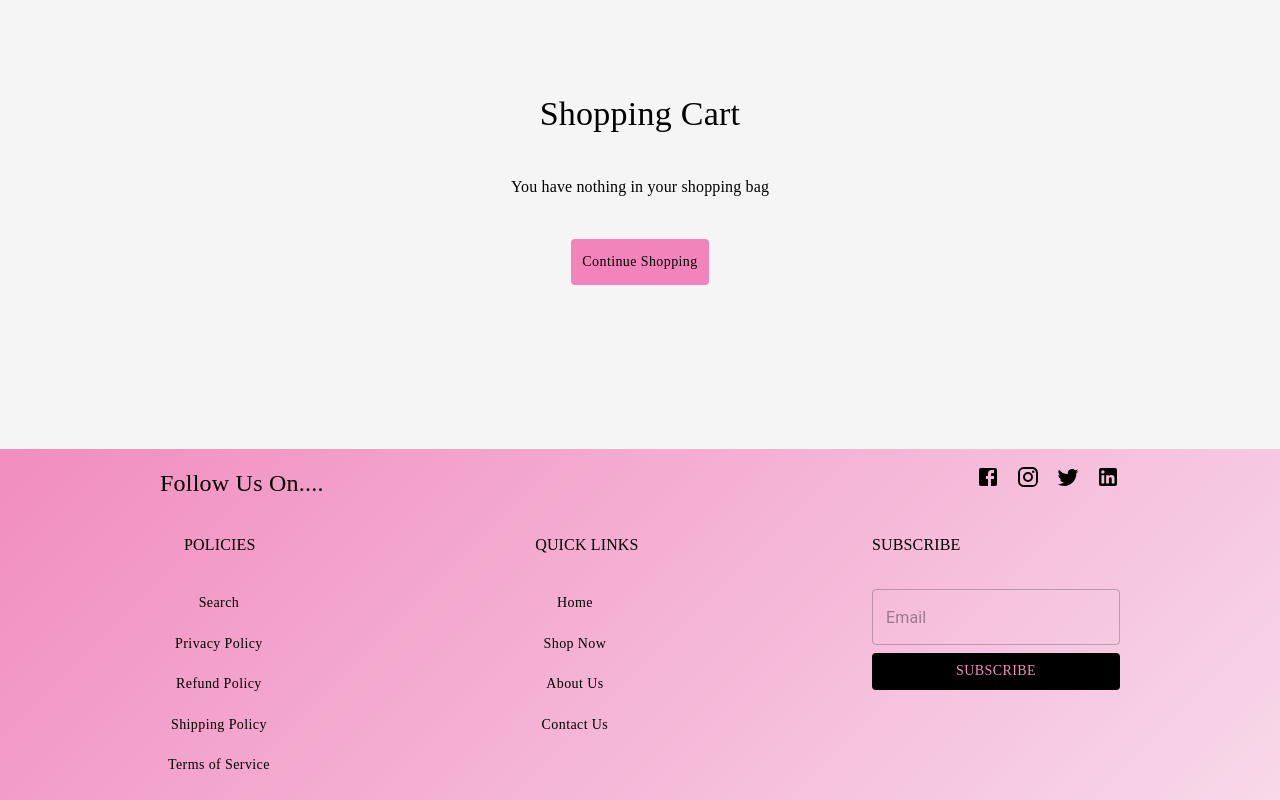
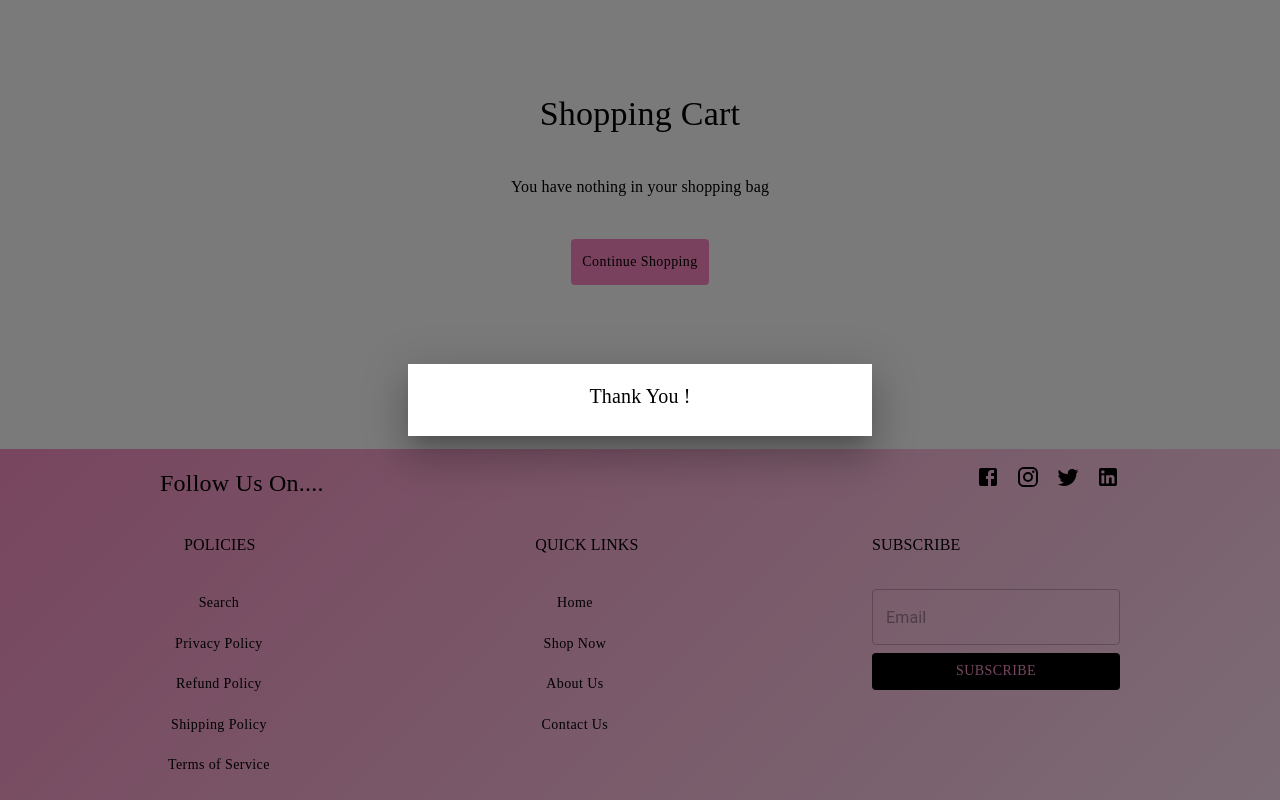
Before and after one commit to kalle2709/Shop.In, a React (Create React App) app: page /Bagpage in a window 1280 px wide. Both pictures are taken after a click on the button "SUBSCRIBE". Shown: the part 200-1000 px from the top of the page. Built offline with nearby package versions, Linux system fonts and the light colour scheme.

Commit message:
footer changes for subscription

```diff
--- a/src/components/Footer/Footer.tsx
+++ b/src/components/Footer/Footer.tsx
@@ -1,5 +1,5 @@
-import React from 'react'
-import { Button, Grid, Stack, TextField, Typography } from '@mui/material'
+import React, { useState } from 'react'
+import { Box, Button, Grid, Modal, Stack, TextField, Typography } from '@mui/material'
 import { Facebook, Twitter, Instagram } from '@mui/icons-material';
 import LinkedInIcon from '@mui/icons-material/LinkedIn';
 
@@ -9,9 +9,21 @@ import { useDispatch } from 'react-redux';
 import { setSelectedButton } from '../Store/websiteSlice';
 
 
-const textFieldStyle={
 
-}
+const ModalStyle = {
+    position: 'absolute' as 'absolute',
+    top: '50%',
+    left: '50%',
+    transform: 'translate(-50%, -50%)',
+    width: 400,
+    bgcolor: 'background.paper',
+    border:'none',
+    boxShadow: 24,
+    pt: 2,
+    px: 4,
+    pb: 3,
+  };
+
 const buttonStyle={
     fontFamily:'cursive',
     background:'black',
@@ -27,6 +39,8 @@ const Footer = () => {
 
     const navigate = useNavigate();
     const dispatch = useDispatch();
+    const[model,setModel] = useState<boolean>(false);
+    const[email,setEmail] = useState<string>('');
 
     const facebookLinkHandler = (url:any)=>
         {
@@ -65,6 +79,23 @@ const Footer = () => {
         {
           dispatch(setSelectedButton(value));
           navigate('/Contactpage');
+        }
+        const subscribehandler = () =>
+        {
+            setModel(true);
+
+        }
+        const handleEmail = (event:any) =>
+        {
+            setEmail(event.target.value);
+
+        }
+        const handleClose = () =>
+        {
+            setModel(false);
+            setEmail('');
+
+
         }
 
   return (
@@ -107,11 +138,25 @@ const Footer = () => {
             </Stack>
             <Stack spacing={1}>
                 <Typography sx={{paddingBottom:'1.5rem',fontFamily:'cursive'}}>SUBSCRIBE</Typography>
-                <TextField placeholder='Email' sx={textFieldStyle}/>
-                <Button sx={buttonStyle}>Subscribe</Button>
+                <TextField placeholder='Email'
+                onChange={handleEmail}
+                value={email}/>
+                <Button sx={buttonStyle} onClick = {() => subscribehandler()}>Subscribe</Button>
             </Stack>
+        </Stack>
+        {
+            model &&
+            <Modal
+            open={model}
+            onClose={handleClose}
+            >
+            <Box sx={{ ...ModalStyle, width: 400 }}>
+                <Typography variant='h6' sx={{color:'black',fontFamily:'cursive',textAlign:'center'}}>Thank You !</Typography>
 
-        </Stack>
+
+            </Box>
+        </Modal>
+        }
 
 
     </Grid>
```
